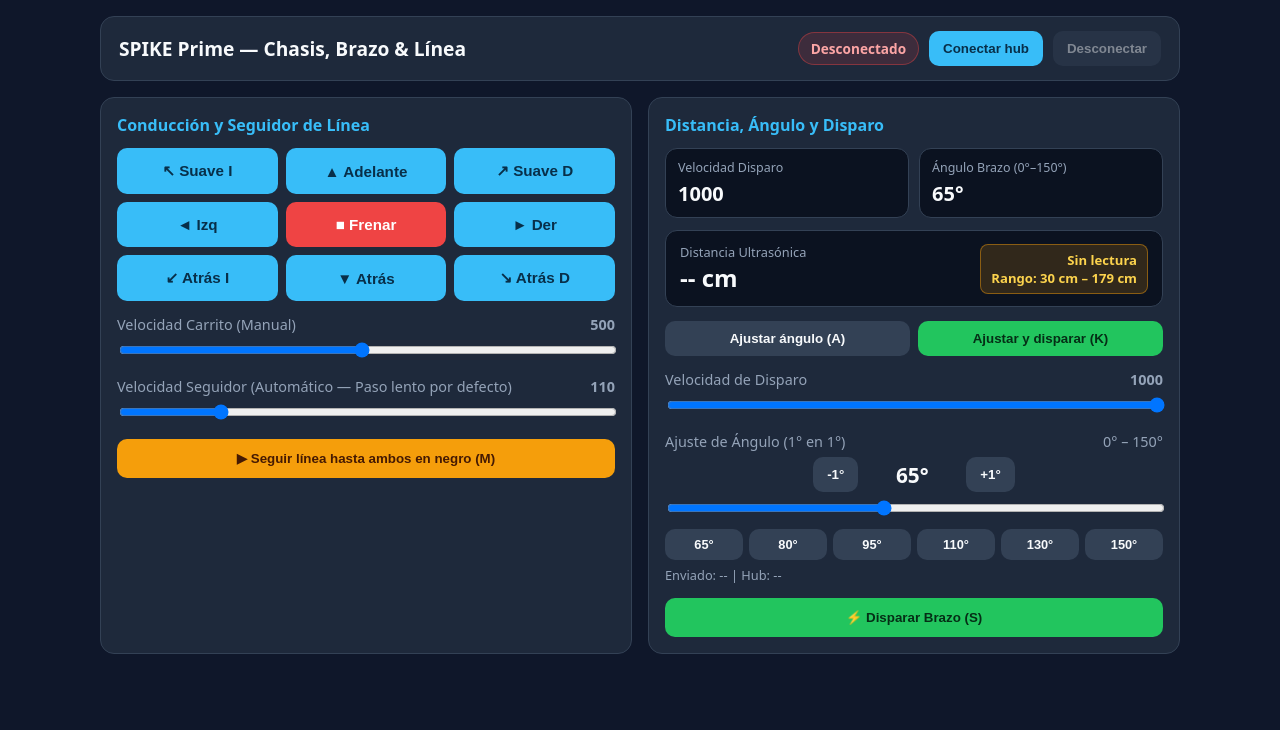
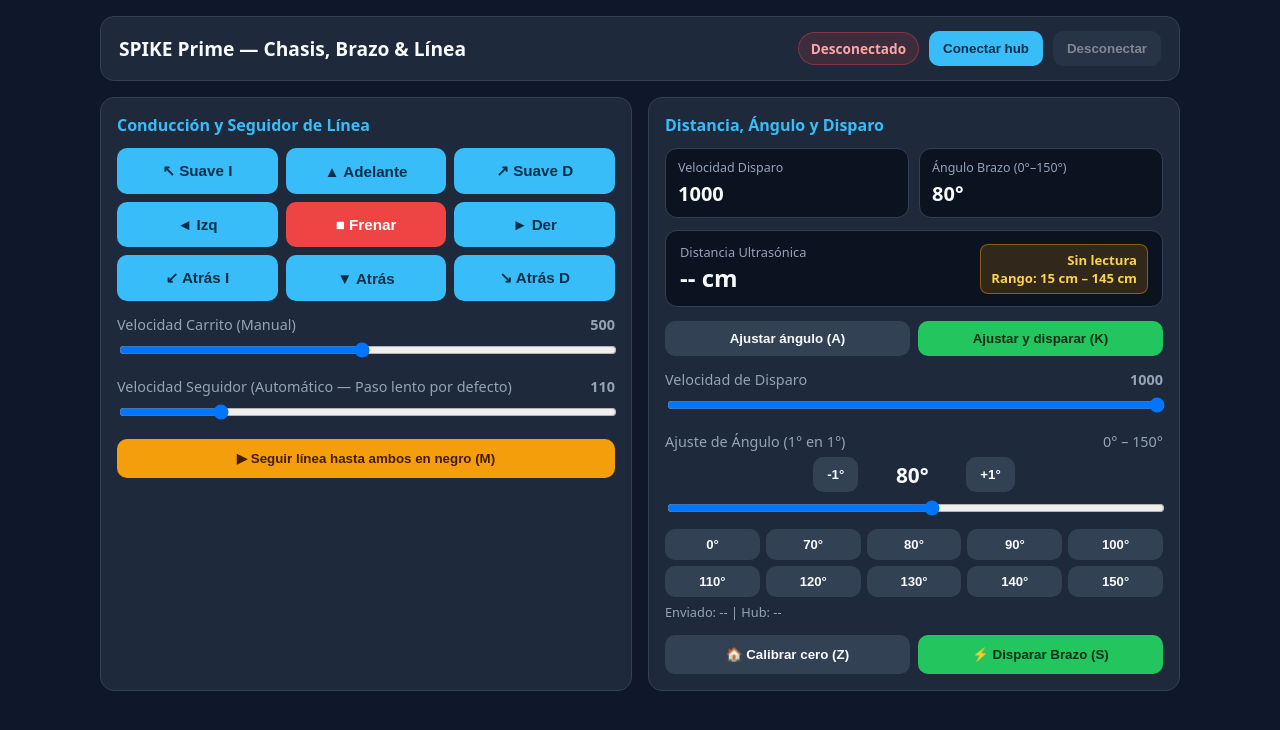
Before and after one commit to mark-clous/CONTROL_SPIKE, a plain HTML site: page index.html in a window 1280 px wide. Drawn offline with Linux system fonts and the light colour scheme.

Commit message:
Update index.html

```diff
--- a/index.html
+++ b/index.html
@@ -250,14 +250,14 @@
 
     .presets {
       display: grid;
-      grid-template-columns: repeat(6, 1fr);
+      grid-template-columns: repeat(5, 1fr);
       gap: 6px;
       margin-top: 8px;
     }
 
     .presets button {
       padding: 8px 4px;
-      font-size: 0.8rem;
+      font-size: 0.82rem;
     }
 
     .diag-line {
@@ -326,7 +326,7 @@
           </div>
           <div class="readout-box">
             <div class="readout-title">Ángulo Brazo (0°–150°)</div>
-            <div id="screenAngle" class="readout-num">65°</div>
+            <div id="screenAngle" class="readout-num">80°</div>
           </div>
         </div>
 
@@ -336,7 +336,7 @@
             <div id="distText" class="dist-val">-- cm</div>
           </div>
           <div id="rangeStatus" class="range-pill range-out">
-            Sin lectura<br/>Rango: 30 cm – 179 cm
+            Sin lectura<br/>Rango: 15 cm – 145 cm
           </div>
         </div>
 
@@ -360,25 +360,34 @@
           </div>
           <div class="angle-step">
             <button id="angleMinus" class="btn-secondary">-1°</button>
-            <div id="angleVal" class="angle-num">65°</div>
+            <div id="angleVal" class="angle-num">80°</div>
             <button id="anglePlus" class="btn-secondary">+1°</button>
           </div>
-          <input id="angleSlider" type="range" min="0" max="150" step="1" value="65" style="margin-top:8px;" />
+          <input id="angleSlider" type="range" min="0" max="150" step="1" value="80" style="margin-top:8px;" />
 
           <div class="presets">
-            <button class="btn-secondary" data-deg="65">65°</button>
+            <button class="btn-secondary" data-deg="0">0°</button>
+            <button class="btn-secondary" data-deg="70">70°</button>
             <button class="btn-secondary" data-deg="80">80°</button>
-            <button class="btn-secondary" data-deg="95">95°</button>
+            <button class="btn-secondary" data-deg="90">90°</button>
+            <button class="btn-secondary" data-deg="100">100°</button>
             <button class="btn-secondary" data-deg="110">110°</button>
+            <button class="btn-secondary" data-deg="120">120°</button>
             <button class="btn-secondary" data-deg="130">130°</button>
+            <button class="btn-secondary" data-deg="140">140°</button>
             <button class="btn-secondary" data-deg="150">150°</button>
           </div>
           <div id="diagAngle" class="diag-line">Enviado: -- | Hub: --</div>
         </div>
 
-        <button id="shootBtn" class="btn-green" style="width:100%;padding:12px;">
-          ⚡ Disparar Brazo (S)
-        </button>
+        <div class="row-2">
+          <button id="calibrateZeroBtn" class="btn-secondary" style="padding:12px;">
+            🏠 Calibrar cero (Z)
+          </button>
+          <button id="shootBtn" class="btn-green" style="padding:12px;">
+            ⚡ Disparar Brazo (S)
+          </button>
+        </div>
       </section>
     </div>
   </div>
@@ -387,8 +396,8 @@
     const SERVICE_UUID = "c5f50001-8280-46da-89f4-6d8051e4aeef";
     const CHAR_UUID    = "c5f50002-8280-46da-89f4-6d8051e4aeef";
 
-    const DIST_MIN_MM = 300;  // 30 cm
-    const DIST_MAX_MM = 1790; // 179 cm
+    const DIST_MIN_MM = 150;  // 15 cm
+    const DIST_MAX_MM = 1450; // 145 cm
     const ANG_MIN = 0;
     const ANG_MAX = 150;
 
@@ -413,7 +422,7 @@
     let holdCmd = null;
     let holdTimer = null;
     let corriendo = null;
-    let currentDeg = 65;
+    let currentDeg = 80;
     let lastSentLabel = "--";
     let lastHubDeg = "--";
     let currentSpeed = 1000;
@@ -447,7 +456,7 @@
       if (mm < 0) {
         distText.textContent = "Sin eco";
         rangeStatus.className = "range-pill range-out";
-        rangeStatus.innerHTML = "FUERA DE RANGO<br/>(30 cm – 179 cm)";
+        rangeStatus.innerHTML = "FUERA DE RANGO<br/>(15 cm – 145 cm)";
         return;
       }
 
@@ -457,10 +466,10 @@
       const enRango = mm >= DIST_MIN_MM && mm <= DIST_MAX_MM;
       if (enRango) {
         rangeStatus.className = "range-pill range-ok";
-        rangeStatus.innerHTML = "EN RANGO<br/>(30 cm – 179 cm)";
+        rangeStatus.innerHTML = "EN RANGO<br/>(15 cm – 145 cm)";
       } else {
         rangeStatus.className = "range-pill range-out";
-        rangeStatus.innerHTML = "FUERA DE RANGO<br/>(30 cm – 179 cm)";
+        rangeStatus.innerHTML = "FUERA DE RANGO<br/>(15 cm – 145 cm)";
       }
     }
 
@@ -478,7 +487,7 @@
         setBadge("disconnected", "Desconectado");
         distText.textContent = "-- cm";
         rangeStatus.className = "range-pill range-out";
-        rangeStatus.innerHTML = "Sin lectura<br/>Rango: 30 cm – 179 cm";
+        rangeStatus.innerHTML = "Sin lectura<br/>Rango: 15 cm – 145 cm";
       }
     }
 
@@ -684,6 +693,12 @@
     document.getElementById("followLineBtn").onclick = () => enviarTexto("M0", 80);
     document.getElementById("aimBtn").onclick = () => enviarTexto("A0", 80);
     document.getElementById("autoShootBtn").onclick = () => enviarTexto("K0", 80);
+    document.getElementById("calibrateZeroBtn").onclick = () => {
+      currentDeg = 0;
+      lastSentLabel = "Z (0°)";
+      actualizarPantallas();
+      enviarTexto("Z0", 80);
+    };
     document.getElementById("shootBtn").onclick = () => enviarTexto("S0", 80);
 
     speedSlider.addEventListener("input", () => {
```
